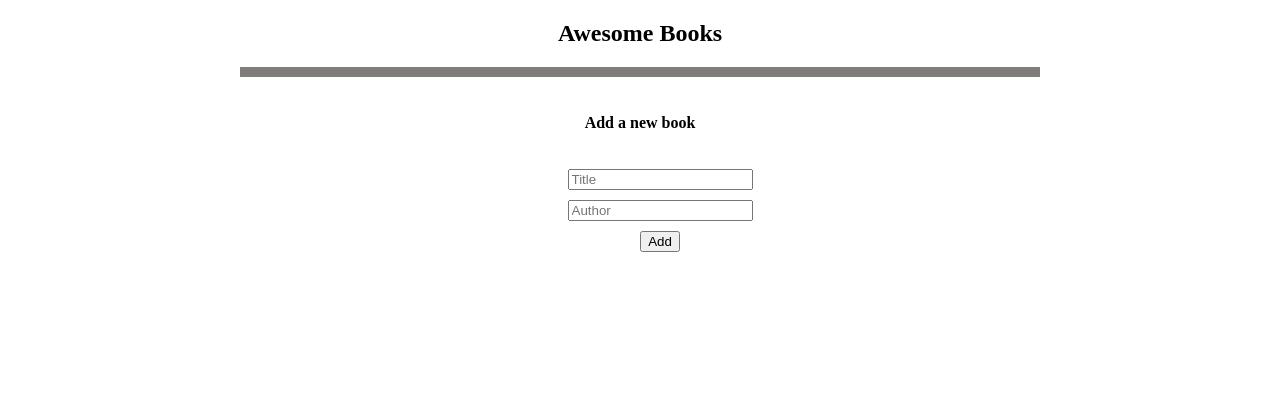
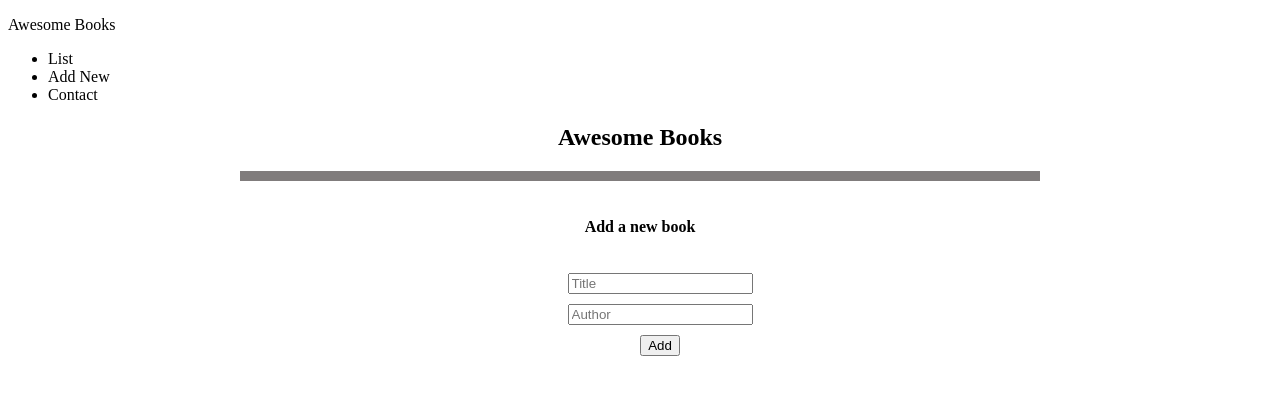
Before and after one commit to SergSkol/awesome-book, a website: page index.html in a window 1280 px wide. Drawn offline with Linux system fonts and the light colour scheme.

Commit message:
Add naviagation to the page

```diff
--- a/index.html
+++ b/index.html
@@ -8,6 +8,14 @@
     <title>Awesome books</title>
   </head>
   <body>
+    <nav>
+      <p>Awesome Books</p>
+      <ul class="links">
+        <li>List</li>
+        <li>Add New</li>
+        <li>Contact</li>
+      </ul>
+    </nav>
     <section class="book-container">
       <h1 class="app-name">Awesome Books</h1>
       <p class="book-list"></p>
```
